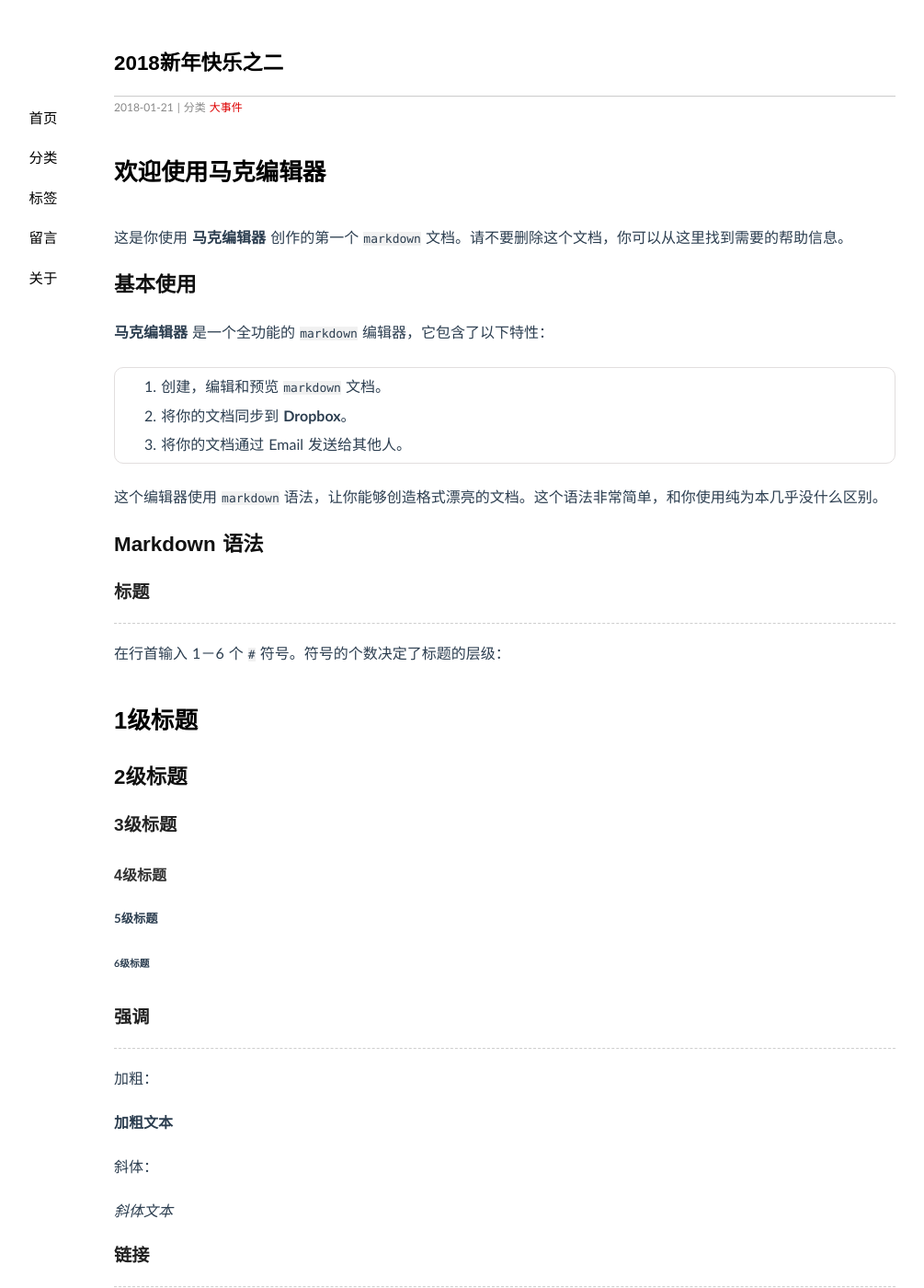
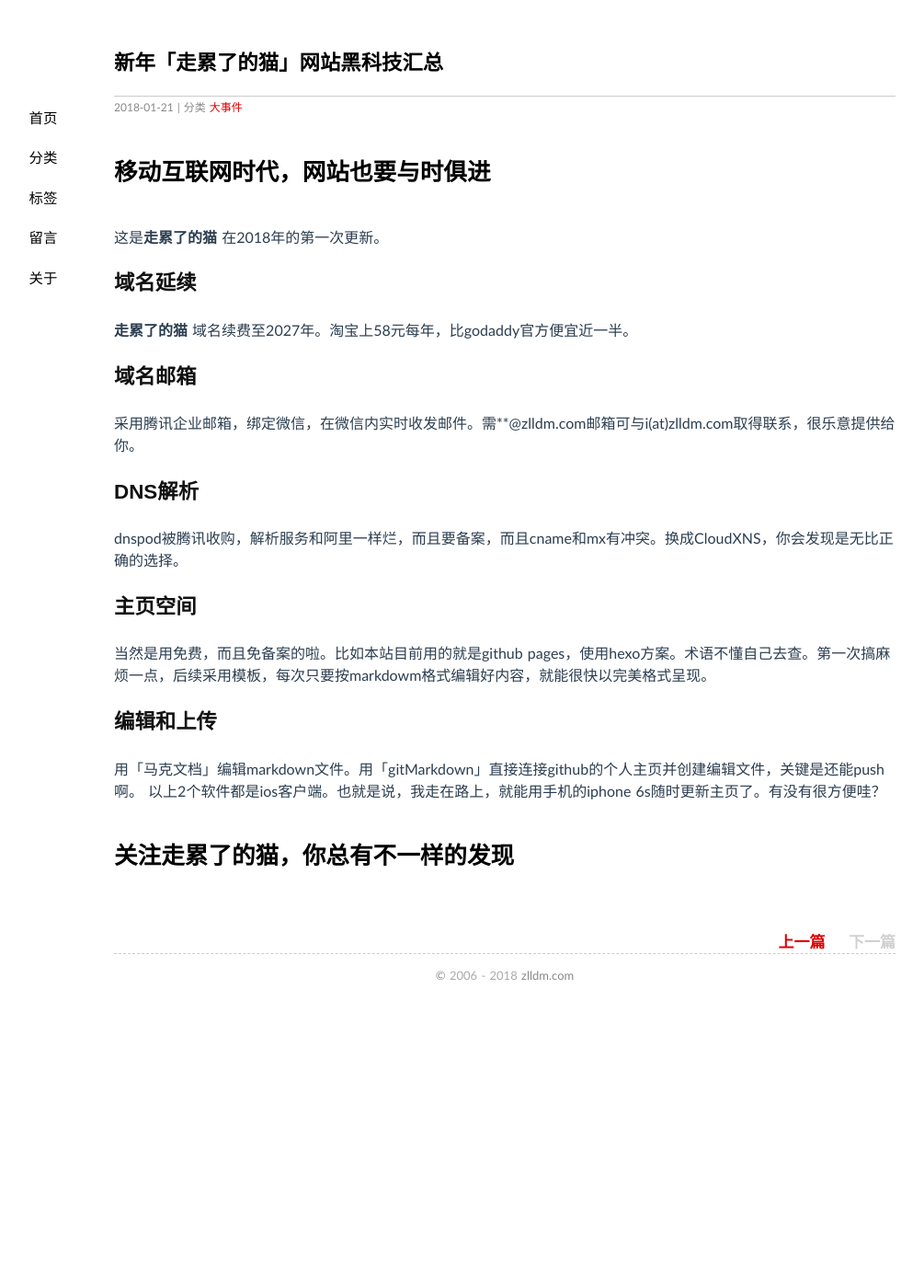
Before and after one commit to zlldm/zlldm.github.io, a Jekyll site: the page built from _posts/2018-01-21-newyear.md, in a window 1280 px wide and 1400 px high. Shown: the whole window at 92% size, without its empty margins (91-1096 px from the left). Built offline with Jekyll 4.4.1, drawn with Linux system fonts in a browser that asks for light colours; comment, search, counter and statistics services are not loaded; some of the changed text lies outside the part shown.

Commit message:
Commited by gitMarkdown.com.

````diff
--- a/_posts/2018-01-21-newyear.md
+++ b/_posts/2018-01-21-newyear.md
@@ -1,164 +1,33 @@
 ---
 layout: post
-title: 2018新年快乐之二
+title: 新年「走累了的猫」网站黑科技汇总
 categories: 大事件
 tags: 2018
 ---
 
-# 欢迎使用马克编辑器 #
+# 移动互联网时代，网站也要与时俱进 #
 
-这是你使用 **马克编辑器** 创作的第一个 `markdown` 文档。请不要删除这个文档，你可以从这里找到需要的帮助信息。
+这是**走累了的猫** 在2018年的第一次更新。
 
-## 基本使用
+## 域名延续
 
-**马克编辑器** 是一个全功能的 `markdown` 编辑器，它包含了以下特性：
+**走累了的猫** 域名续费至2027年。淘宝上58元每年，比godaddy官方便宜近一半。
 
-1. 创建，编辑和预览 `markdown` 文档。
-2. 将你的文档同步到 **Dropbox**。
-3. 将你的文档通过 Email 发送给其他人。
+## 域名邮箱
 
-这个编辑器使用 `markdown` 语法，让你能够创造格式漂亮的文档。这个语法非常简单，和你使用纯为本几乎没什么区别。
+采用腾讯企业邮箱，绑定微信，在微信内实时收发邮件。需**@zlldm.com邮箱可与i(at)zlldm.com取得联系，很乐意提供给你。
 
-## Markdown 语法
+## DNS解析
 
-### 标题
+dnspod被腾讯收购，解析服务和阿里一样烂，而且要备案，而且cname和mx有冲突。换成CloudXNS，你会发现是无比正确的选择。
 
-----------
+## 主页空间
 
-在行首输入 1－6 个 `#` 符号。符号的个数决定了标题的层级：
+当然是用免费，而且免备案的啦。比如本站目前用的就是github pages，使用hexo方案。术语不懂自己去查。第一次搞麻烦一点，后续采用模板，每次只要按markdowm格式编辑好内容，就能很快以完美格式呈现。
 
-# 1级标题
+## 编辑和上传
 
-## 2级标题
+用「马克文档」编辑markdown文件。用「gitMarkdown」直接连接github的个人主页并创建编辑文件，关键是还能push啊。
+以上2个软件都是ios客户端。也就是说，我走在路上，就能用手机的iphone 6s随时更新主页了。有没有很方便哇？
 
-### 3级标题
-
-#### 4级标题
-
-##### 5级标题
-
-###### 6级标题
-
-### 强调
-
-----------
-
-加粗：
-
-**加粗文本**
-
-斜体：
-
-*斜体文本*
-
-
-### 链接
-
-----------
-
-[链接文本](http://example.com/)
-
-
-### 图片
-
-----------
-
-![图片标题](http://lkl.mx/img/EkZYGsPBg)
-
-### 列表
-
-----------
-
-有序列表:
-
-1. 第一项
-2. 第二项
-3. 第三项
-
-无序列表:
-
-- 列表项
-- 列表项
-- 列表项
-
-### 引用
-
-----------
-
-> Stay hungry, stay foolish.
-
-### Code
-
-----------
-
-行内代码：`foo.go()` .
-
-多行代码：
-```
-let app = "Markdown"
-print("Good")
-```
-
-### 缩紧代码
-
-----------
-
-四个空格或者一个 Tab 表示缩进代码：
-
-这是一个普通的段落。
-
-    这是一个
-    代码块
-
-### 表格
-
-----------
-
-简单的表格:
-
-标题 | 标题 | 标题
-------- | ------- | -------
-单元格   |  单元格   |  单元格
-单元格   |  单元格   |  单元格
-
-你还可以添加一些边框：
-
-| 标题 | 标题 | 标题 |
-| ------- | ------- | ------- |
-|   单元格  |   单元格  |   单元格  |
-|   单元格  |   单元格  |   单元格  |
-
-你可以控制单元格的对齐方式：
-
-标题 | 标题 | 标题
-:----- | :----: | ------:
-左   | 中 | 右
-左   | 中 | 右
-
-### 删除
-
-----------
-
-~~Strikethrough~~
-
-### 分割线
-
-----------
-
-三种类型的分割线:
-
----
-
-* * *
-
-- - - -
-
-
-### 换行
-
-----------
-
-一 在行尾添加两个空格或者换行符代表换行：
-
-这行的行尾油两个空格
-这是一个新行。
+# 关注走累了的猫，你总有不一样的发现 #
````
